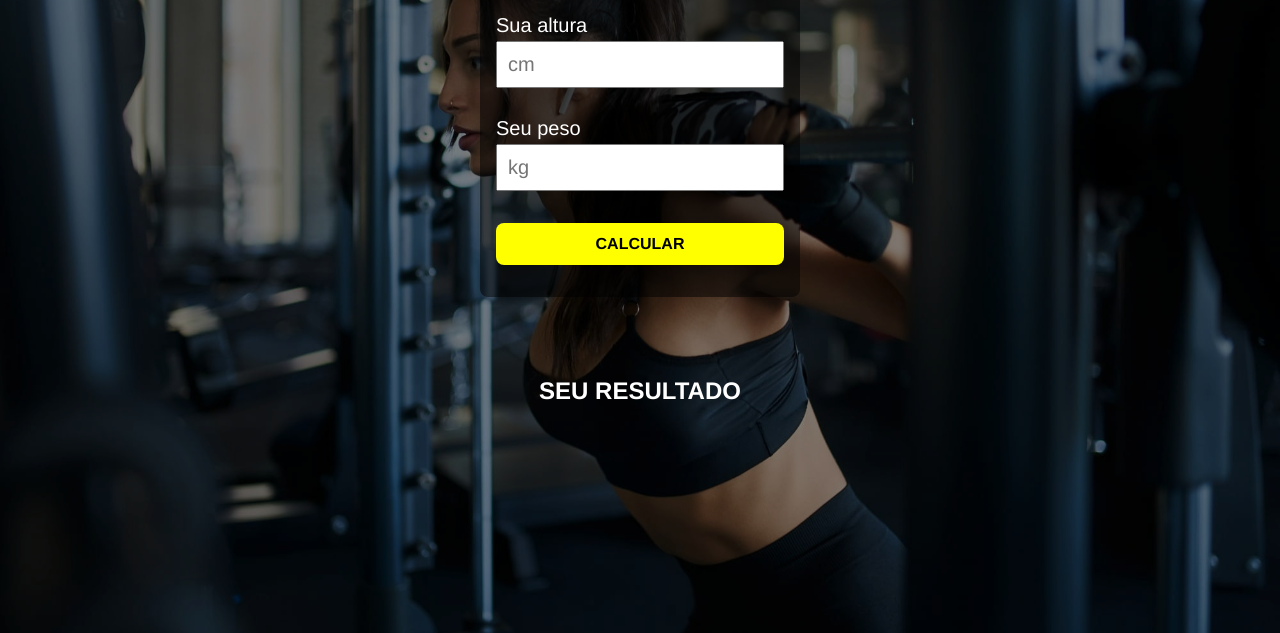
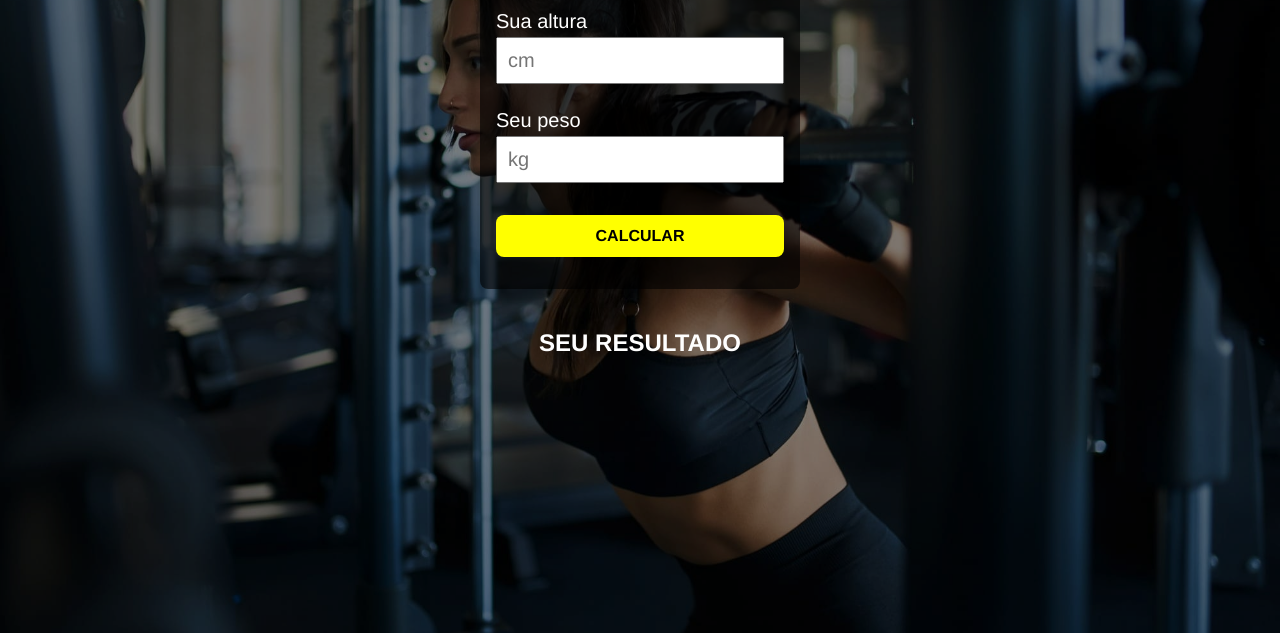
Before and after one commit to EmanuelQuintino/IMC-Calculator, a plain HTML site: page index.html in a window 1280 px wide. Shown: the part 167-800 px from the top of the page. Drawn offline with Linux system fonts and the light colour scheme.

Commit message:
update margin top aside

```diff
--- a/style.css
+++ b/style.css
@@ -29,12 +29,12 @@ body {
 
 .container-calculator {
     width: 32.0rem;
-    margin: 7.2rem auto 3.2rem;
+    margin: 7.2rem auto 0;
     padding: 3.2rem 1.6rem;
 
     border-radius: .8rem;
 
-    background: rgba(0, 0, 0, 0.5);
+    background: rgba(0, 0, 0, 0.6);
 }
 
 h1 {
@@ -43,7 +43,7 @@ h1 {
 }
 
 main section {
-    margin-top: 2.4rem;
+    margin-top: 2.0rem;
 }
 
 label {
@@ -85,7 +85,7 @@ aside {
 }
 
 aside h2 {
-    margin-top: 3.2rem;
+    margin-top: 2.4rem;
     font-size: 2.4rem;
 }
 
```
